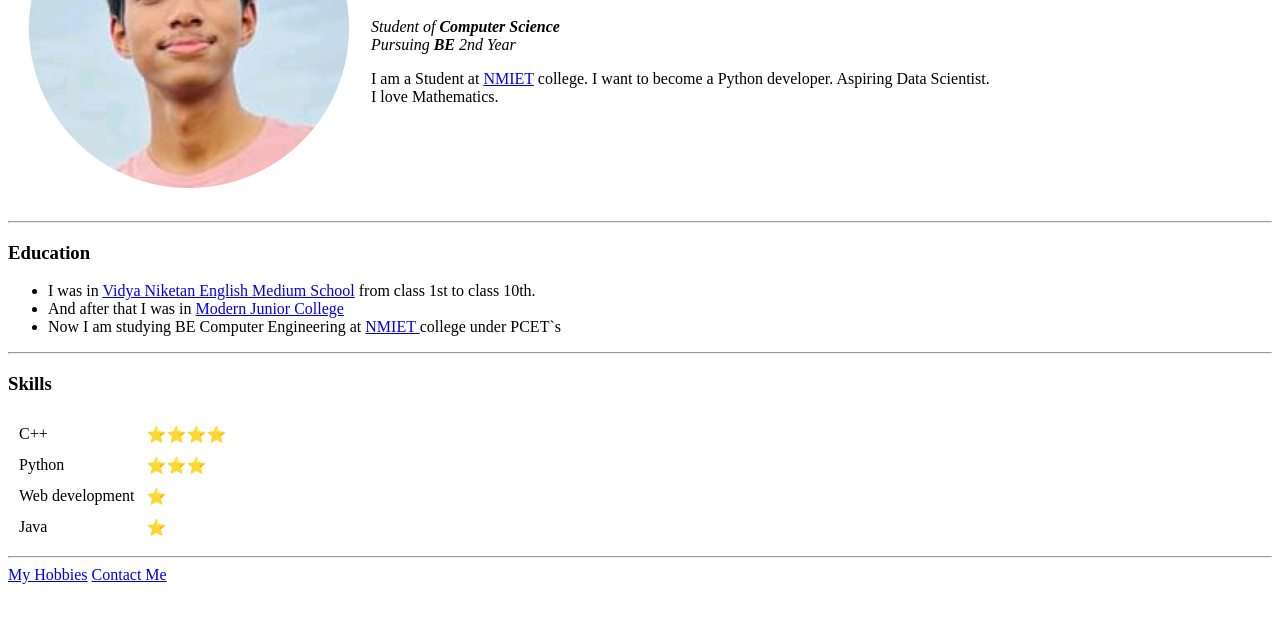
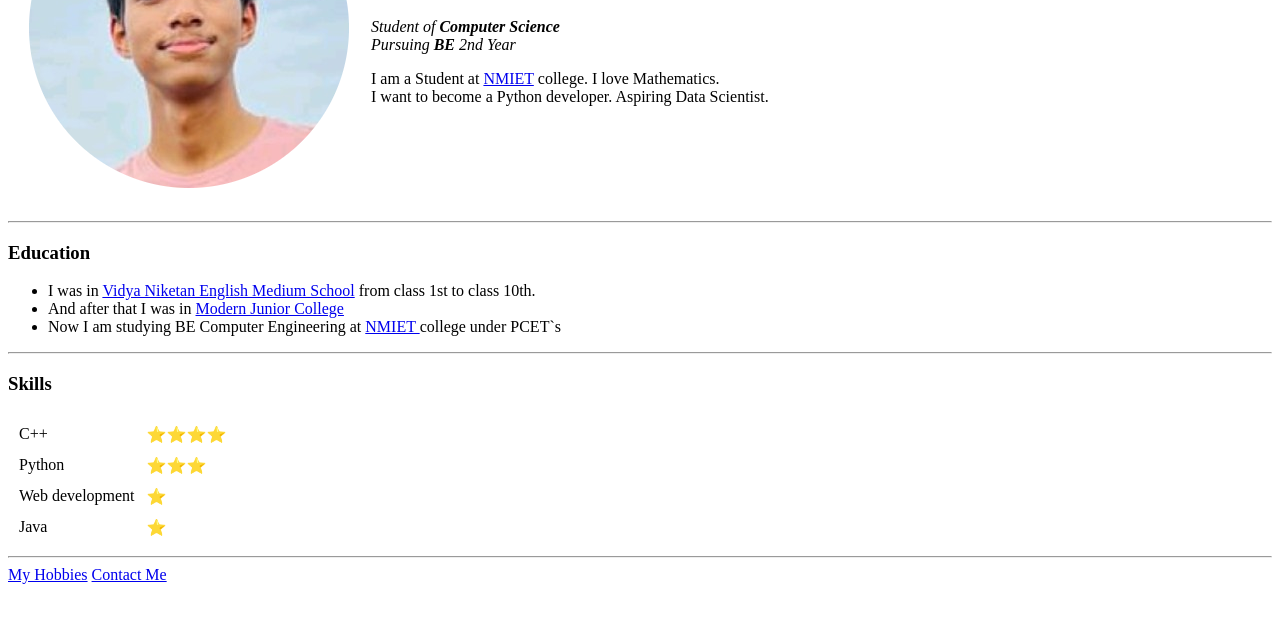
Before and after one commit to aditya-1123/cv, a plain HTML site: page index.html in a window 1280 px wide. Shown: the part 161-784 px from the top of the page. Drawn offline with Linux system fonts and the light colour scheme.

Commit message:
Update index.html

```diff
--- a/index.html
+++ b/index.html
@@ -11,8 +11,8 @@
             <td><img src="img.png" alt="aditya profile picture"></td>
             <td><h1>Aditya Gaikwad</h1>
         <p><em>Student of <strong>Computer Science</strong><br>Pursuing <b>BE</b> 2nd Year</em></p>
-        <p>I am a Student at <a href="https://www.nmiet.edu.in/">NMIET</a> college. I want to become a Python developer.
-             Aspiring Data Scientist. <br />I love Mathematics.</p></td>
+        <p>I am a Student at <a href="https://www.nmiet.edu.in/">NMIET</a> college. I love Mathematics.<br />
+            I want to become a Python developer. Aspiring Data Scientist. </p></td>
         </tr>
     </table>
         <hr>
```
